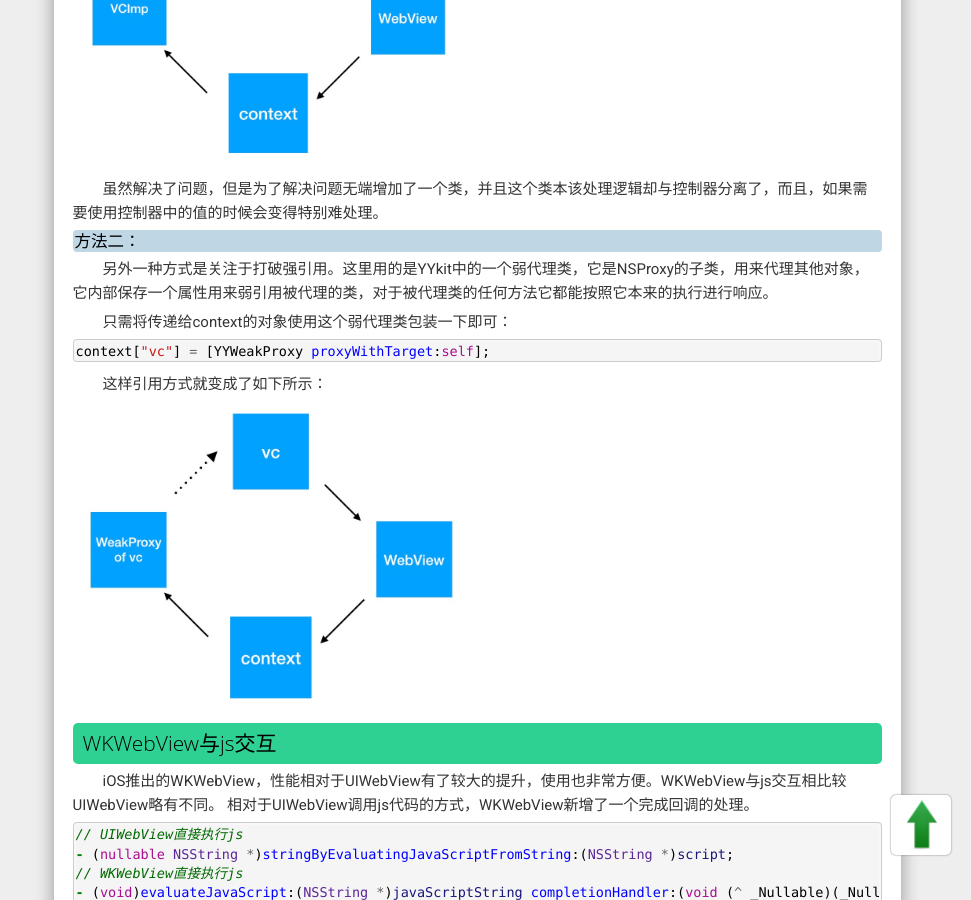
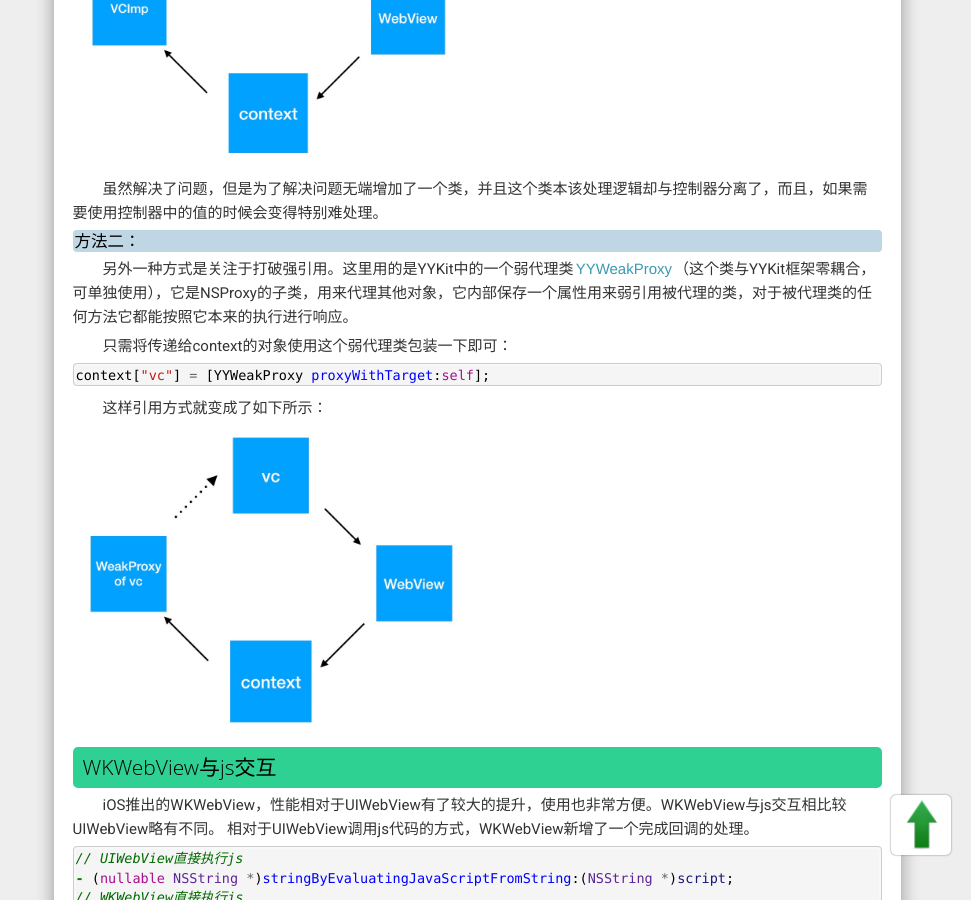
Before and after one commit to mikezone/mikezone.github.io, a Jekyll site: the page built from _posts/2017-07-30-WebView与js交互.md, in a window 1280 px wide and 900 px high, scrolled down 2992 px. Shown: the whole window, without its empty margins (309-1280 px from the left). Built offline with Jekyll 4.4.1, drawn with Linux system fonts in a browser that asks for light colours; nearby versions of some CDN libraries; comment, search, counter and statistics services are not loaded.

Commit message:
no message

```diff
--- a/_posts/2017-07-30-WebView与js交互.md
+++ b/_posts/2017-07-30-WebView与js交互.md
@@ -161,7 +161,7 @@ context["vc"] = [JSVCExportImp new];
 
 虽然解决了问题，但是为了解决问题无端增加了一个类，并且这个类本该处理逻辑却与控制器分离了，而且，如果需要使用控制器中的值的时候会变得特别难处理。
 <h5 id="anchor0_0">方法二：</h5>
-另外一种方式是关注于打破强引用。这里用的是YYkit中的一个弱代理类，它是NSProxy的子类，用来代理其他对象，它内部保存一个属性用来弱引用被代理的类，对于被代理类的任何方法它都能按照它本来的执行进行响应。
+另外一种方式是关注于打破强引用。这里用的是YYKit中的一个弱代理类<a href="https://github.com/ibireme/YYKit/blob/master/YYKit/Utility/YYWeakProxy.m" target='blank'>YYWeakProxy</a>（这个类与YYKit框架零耦合，可单独使用），它是NSProxy的子类，用来代理其他对象，它内部保存一个属性用来弱引用被代理的类，对于被代理类的任何方法它都能按照它本来的执行进行响应。
 
 只需将传递给context的对象使用这个弱代理类包装一下即可：
 
```
